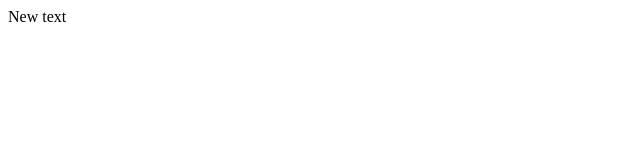
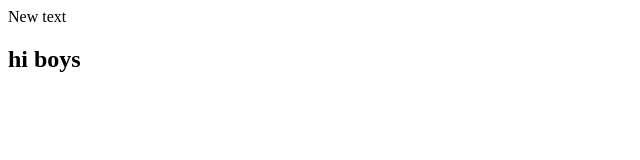
Before and after one commit to brainiakk/NewRepo, a plain HTML site: page index.html in a window 1280 px wide. Shown: the whole page, without its empty margins (0-640 px from the left). Drawn offline with Linux system fonts and the light colour scheme.

Commit message:
Update index.html

```diff
--- a/index.html
+++ b/index.html
@@ -1,3 +1,4 @@
 <html>
 <p>New text</p>
+  <h2>hi boys</h2>
 </html>
```
